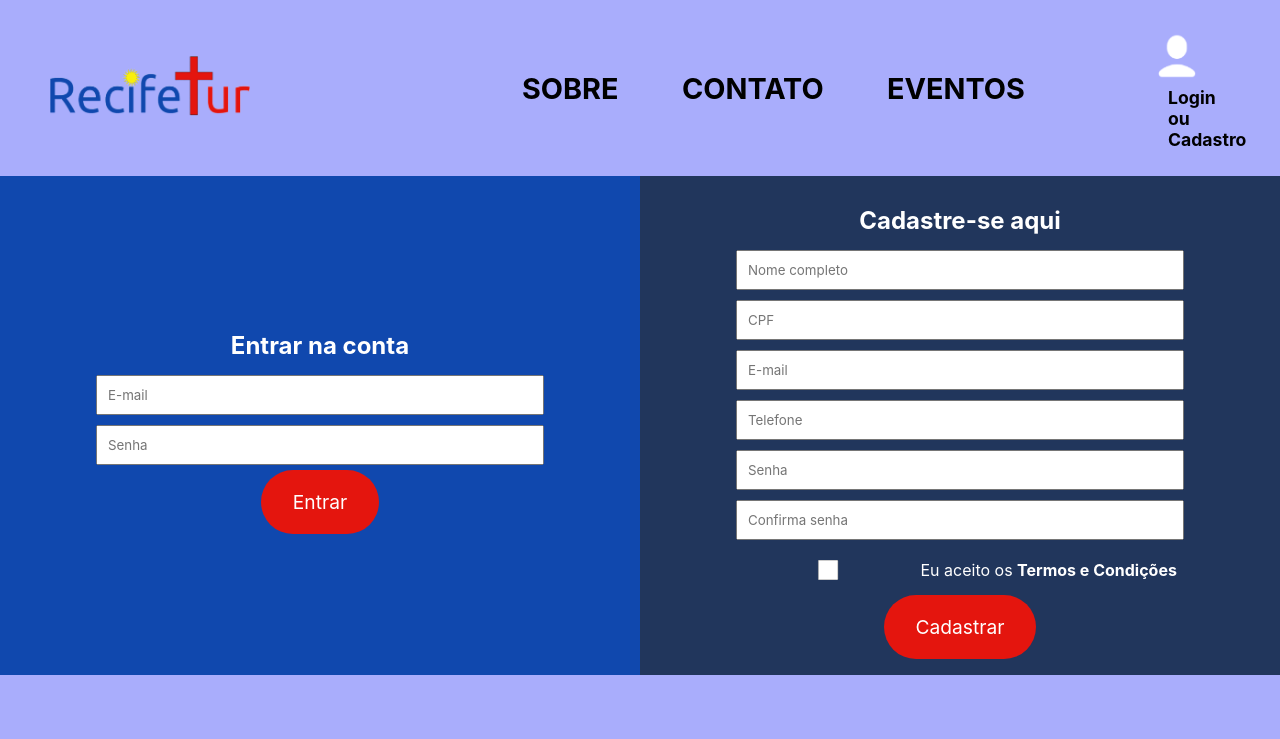
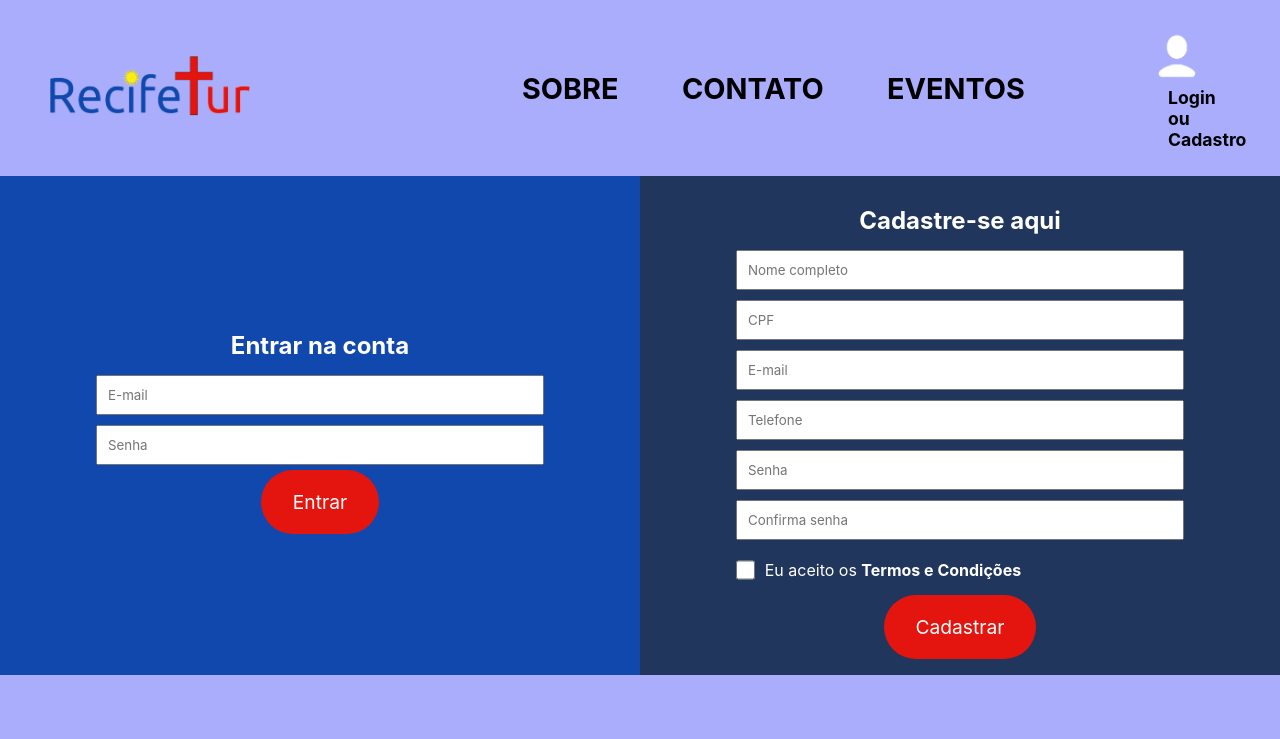
Before and after one commit to JulioCesar-A/projeto_multidisciplinar, a React (Vite) app in the folder RecifeTur/: page /login-ou-cadastro in a window 1280 px wide. Shown: the top 739 px of the page. Built offline with nearby package versions, Linux system fonts and the light colour scheme.

Commit message:
Correção do Aceita Termos

```diff
--- a/RecifeTur/src/pages/formulario/Estilo.css
+++ b/RecifeTur/src/pages/formulario/Estilo.css
@@ -51,12 +51,13 @@ input {
 }
 
 .div-aceita-termos input[type="checkbox"] {
-    scale: 0.5;
+    width: 20px;
+    margin-right: 10px;
 }
 
 .div-aceita-termos label {
     width: 100%;
-    text-align: left;
+    text-align: justify;
 }
 
 .div-form-botao {
```
